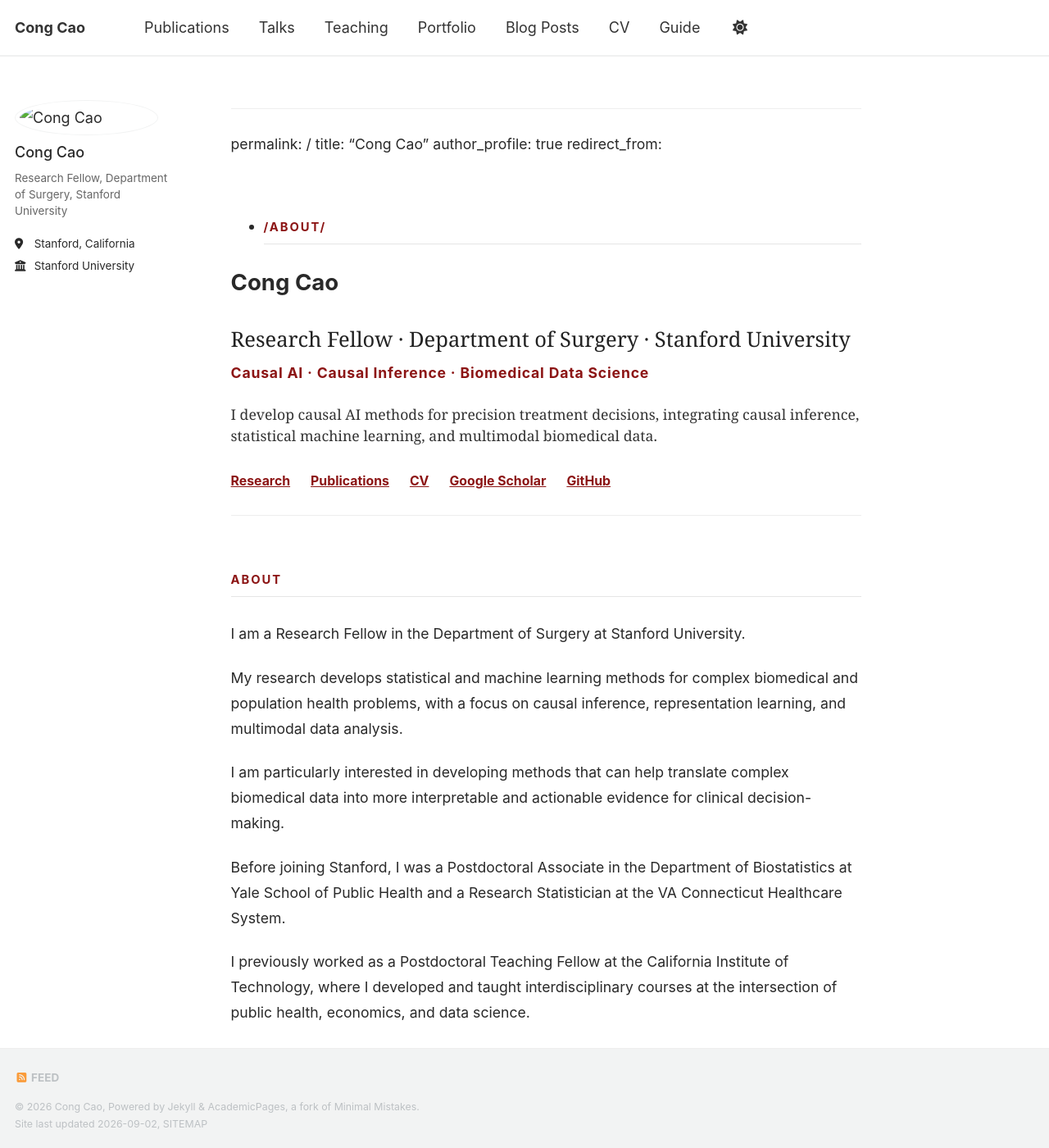
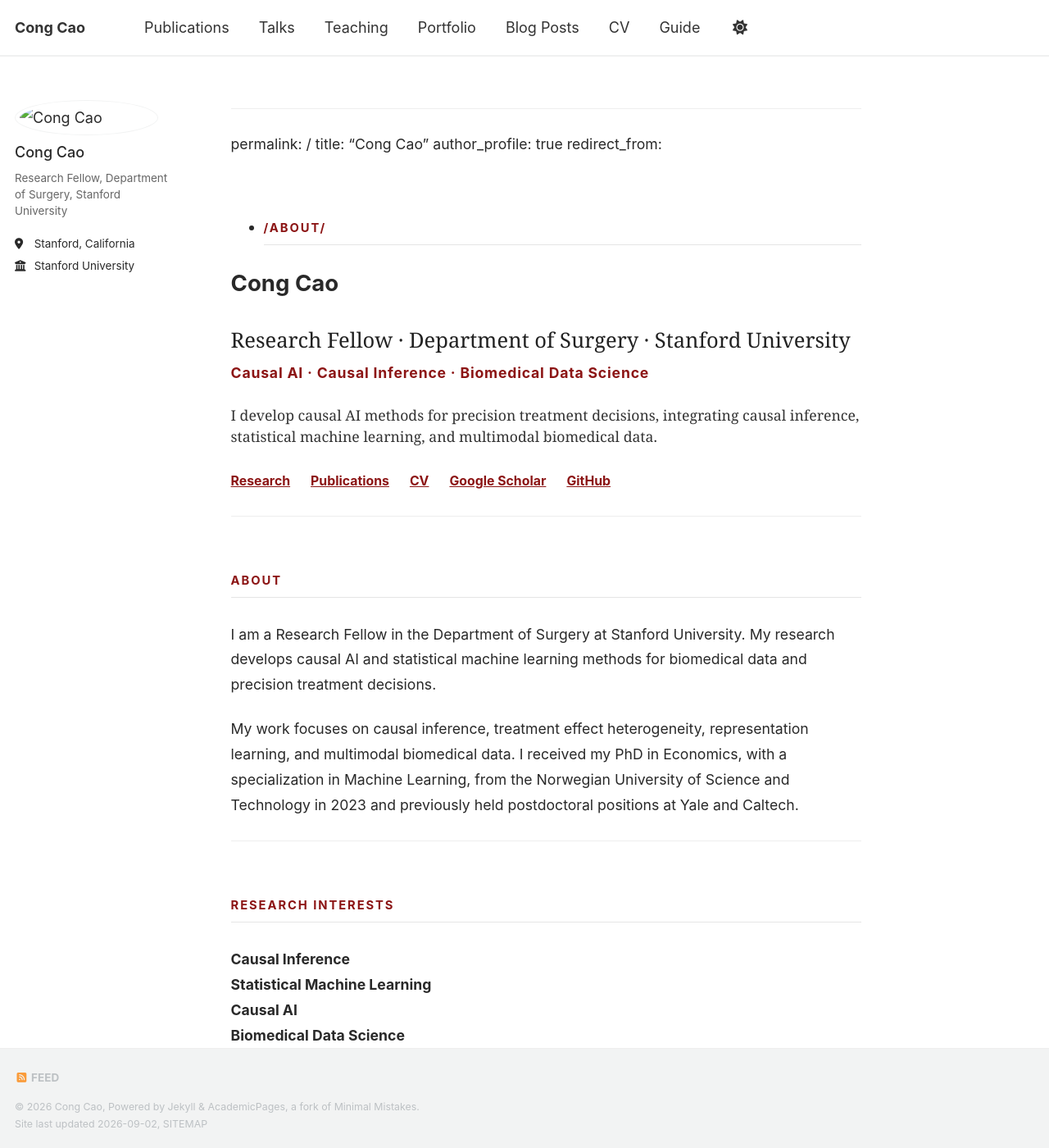
Before and after one commit to congca0/congca0.github.io, a Jekyll site: the page built from _pages/about.md, in a window 1280 px wide and 1400 px high. Shown: the whole window at 82% size. Built offline with Jekyll 4.4.1, drawn with Linux system fonts in a browser that asks for light colours; our own code applies the rules of GitHub Pages for plain Markdown files; a style sheet for code colours, icons or effects is not loaded.

Commit message:
Update about.md

```diff
--- a/_pages/about.md
+++ b/_pages/about.md
@@ -32,26 +32,11 @@ and multimodal biomedical data.
 
 ## About
 
-I am a Research Fellow in the Department of Surgery at Stanford University.
+I am a Research Fellow in the Department of Surgery at Stanford University. My research develops causal AI and statistical machine learning methods for biomedical data and precision treatment decisions.
 
-My research develops statistical and machine learning methods for complex
-biomedical and population health problems, with a focus on causal inference,
-representation learning, and multimodal data analysis.
+My work focuses on causal inference, treatment effect heterogeneity, representation learning, and multimodal biomedical data. I received my PhD in Economics, with a specialization in Machine Learning, from the Norwegian University of Science and Technology in 2023 and previously held postdoctoral positions at Yale and Caltech.
 
-I am particularly interested in developing methods that can help translate
-complex biomedical data into more interpretable and actionable evidence
-for clinical decision-making.
 
-Before joining Stanford, I was a Postdoctoral Associate in the Department
-of Biostatistics at Yale School of Public Health and a Research Statistician
-at the VA Connecticut Healthcare System.
-
-I previously worked as a Postdoctoral Teaching Fellow at the California
-Institute of Technology, where I developed and taught interdisciplinary
-courses at the intersection of public health, economics, and data science.
-
-I received my PhD in Economics, with a specialization in Machine Learning,
-from the Norwegian University of Science and Technology in 2023.
 
 ---
 
```
